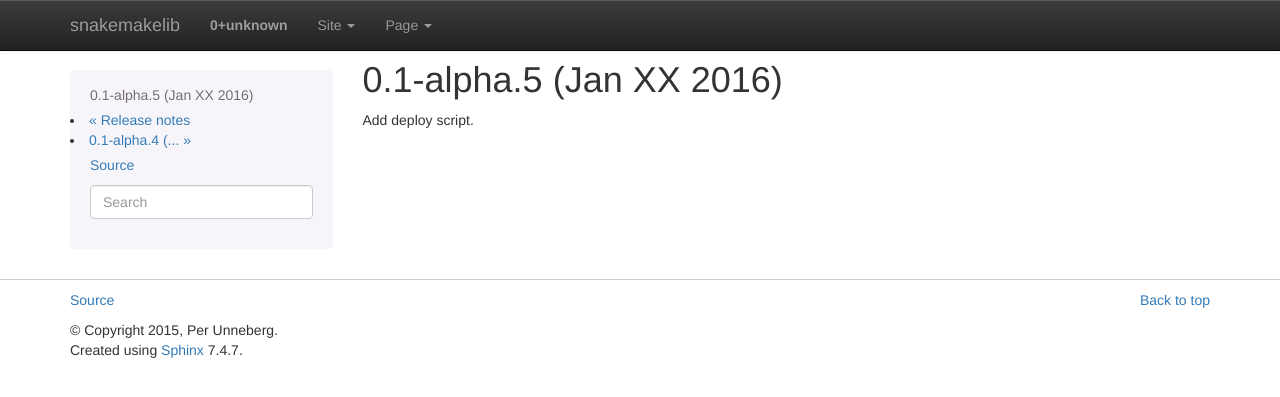
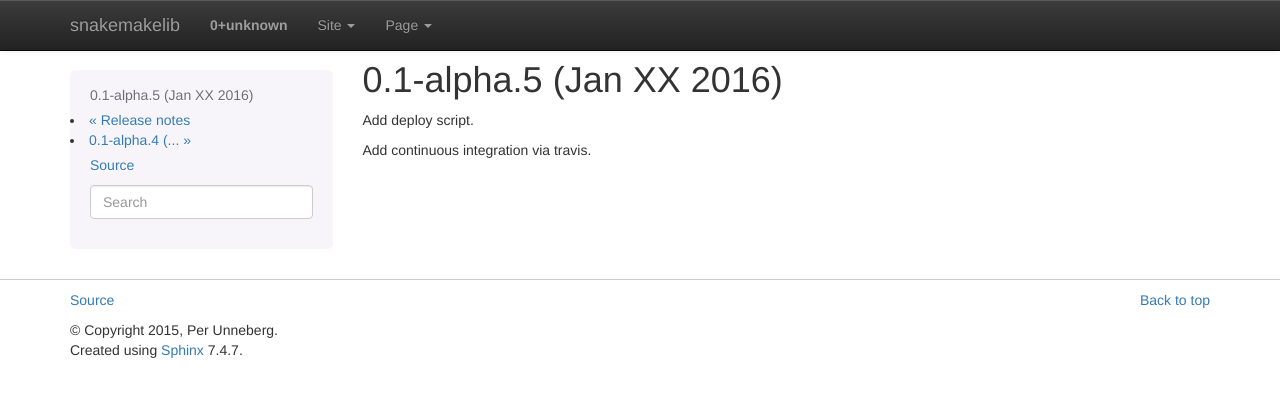
Before and after one commit to percyfal/snakemakelib-core, a Sphinx documentation site: the page built from sphinx/source/docs/releases/0.1-alpha.5.rst, in a window 1280 px wide. Shown: the top 397 px of the page. Built offline with Sphinx 7.4.7, drawn with Linux system fonts in a browser that asks for light colours; pages that are not in the unit, such as notebooks, are missing from menus.

Commit message:
Add travis to docs.

```diff
--- a/sphinx/source/docs/releases/0.1-alpha.5.rst
+++ b/sphinx/source/docs/releases/0.1-alpha.5.rst
@@ -2,3 +2,5 @@
 =========================
 
 Add deploy script.
+
+Add continuous integration via travis.
```
